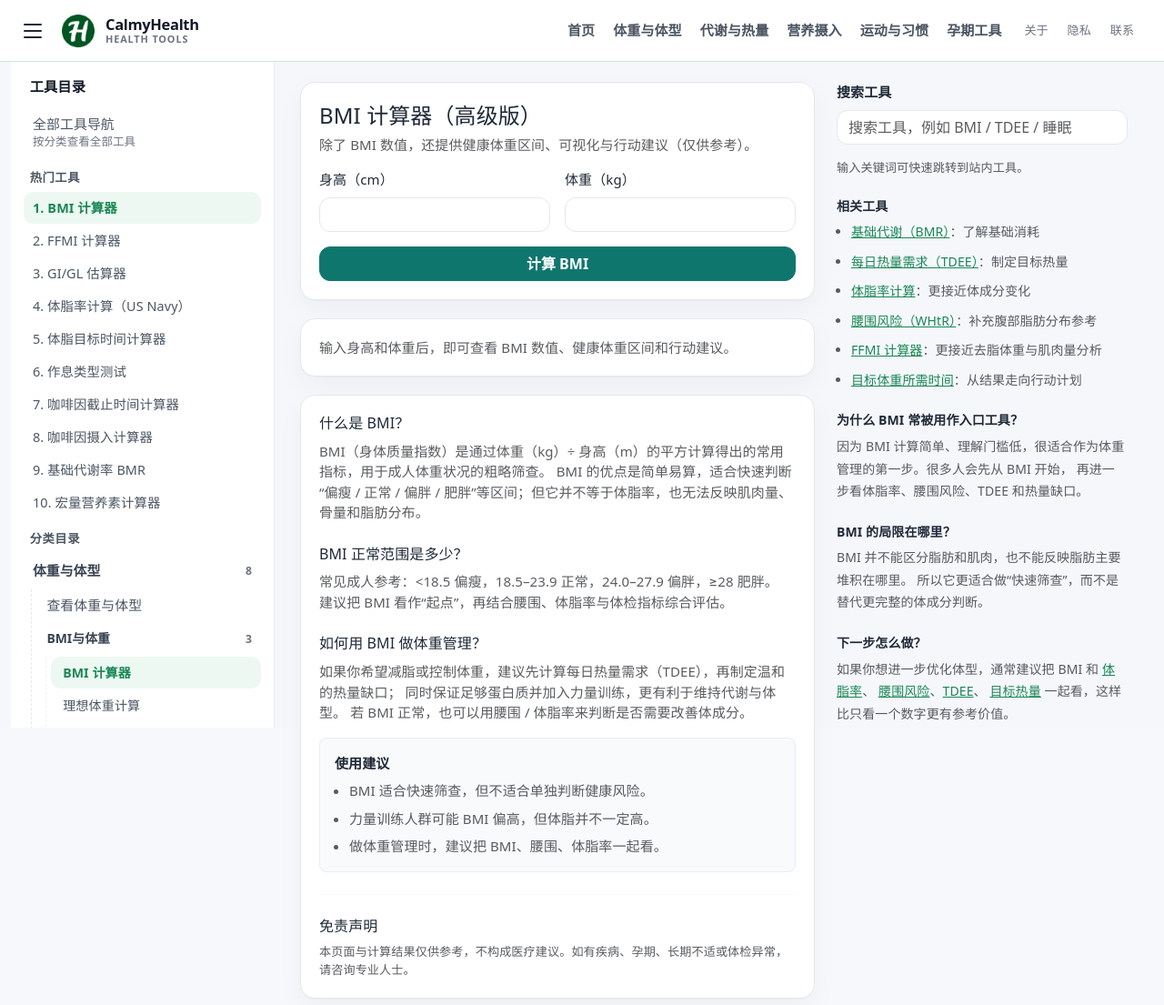
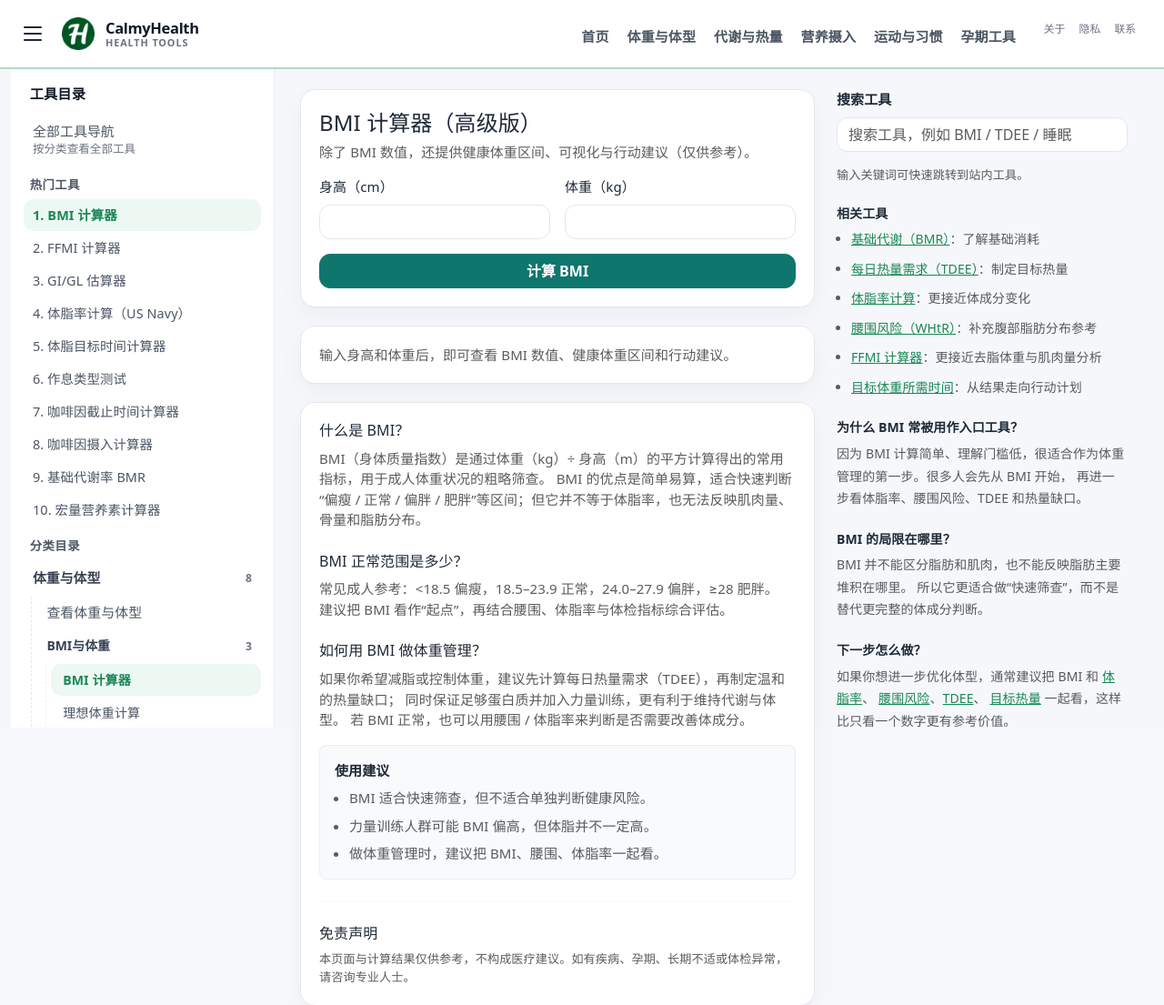
Before and after one commit to zhengxr566/health-tools-2026, a Flask app: page /bmi in a window 1280 px wide. Shown: the top 1105 px of the page at 91% size. Run offline with Flask 3, Linux system fonts and the light colour scheme.

Commit message:
update layout

```diff
--- a/static/style.css
+++ b/static/style.css
@@ -483,3 +483,18 @@ hr{
     font-size: 0.98rem;
   }
 }
+
+@media (min-width: 992px){
+  .topbar .navbar-collapse{
+    align-items: flex-start;
+    padding-top: 6px;
+  }
+
+  .topbar .navbar-nav{
+    align-items: center;
+  }
+
+  .topbar-links-meta{
+    margin-top: -2px;
+  }
+}
--- a/templates/base.html
+++ b/templates/base.html
@@ -28,7 +28,7 @@
       --brand-soft: #edf8f2;
       --hover-bg: #f4f7fb;
       --shadow-soft: 0 8px 24px rgba(15, 23, 42, 0.06);
-      --topbar-h: 68px;
+      --topbar-h: 76px;
       --sidebar-w: 290px;
     }
 
@@ -42,12 +42,13 @@
       font-size: 15px;
     }
 
-    .navbar.topbar {
+
+    .navbar.topbar{
       min-height: var(--topbar-h);
       background: rgba(255, 255, 255, 0.96) !important;
       backdrop-filter: saturate(180%) blur(10px);
       -webkit-backdrop-filter: saturate(180%) blur(10px);
-      border-bottom: 1px solid rgba(25, 135, 84, 0.22);
+      border-bottom: 2px solid rgba(25, 135, 84, 0.32);
       position: sticky;
       top: 0;
       z-index: 1040;
@@ -171,19 +172,22 @@
       box-shadow: inset 0 0 0 1px rgba(25, 135, 84, 0.12);
     }
 
-    .topbar-links-meta {
+    .topbar-links-meta{
       display: flex;
-      align-items: center;
-      gap: 0.2rem;
-      margin-left: 0.75rem;
+      align-items: flex-start;
+      gap: 0.1rem;
+      margin-left: 1.1rem;
+      align-self: flex-start;
+      padding-top: 2px;
     }
 
-    .topbar-links-meta .nav-link {
-      font-size: 0.82rem;
+    .topbar-links-meta .nav-link{
+      font-size: 0.74rem;
       font-weight: 500;
       color: #6b7280 !important;
-      padding: 0.3rem 0.55rem;
-      border-radius: 0.6rem;
+      padding: 0.18rem 0.42rem;
+      line-height: 1.2;
+      border-radius: 0.5rem;
     }
 
     .topbar-links-meta .nav-link:hover {
@@ -594,7 +598,7 @@
           </li>
         </ul>
 
-        <div class="topbar-links-meta ms-lg-2">
+        <div class="topbar-links-meta ms-lg-3">
           <a class="nav-link {% if request.path.startswith('/about') %}active{% endif %}" href="/about">关于</a>
           <a class="nav-link {% if request.path.startswith('/privacy') %}active{% endif %}" href="/privacy">隐私</a>
           <a class="nav-link {% if request.path.startswith('/contact') %}active{% endif %}" href="/contact">联系</a>
```
